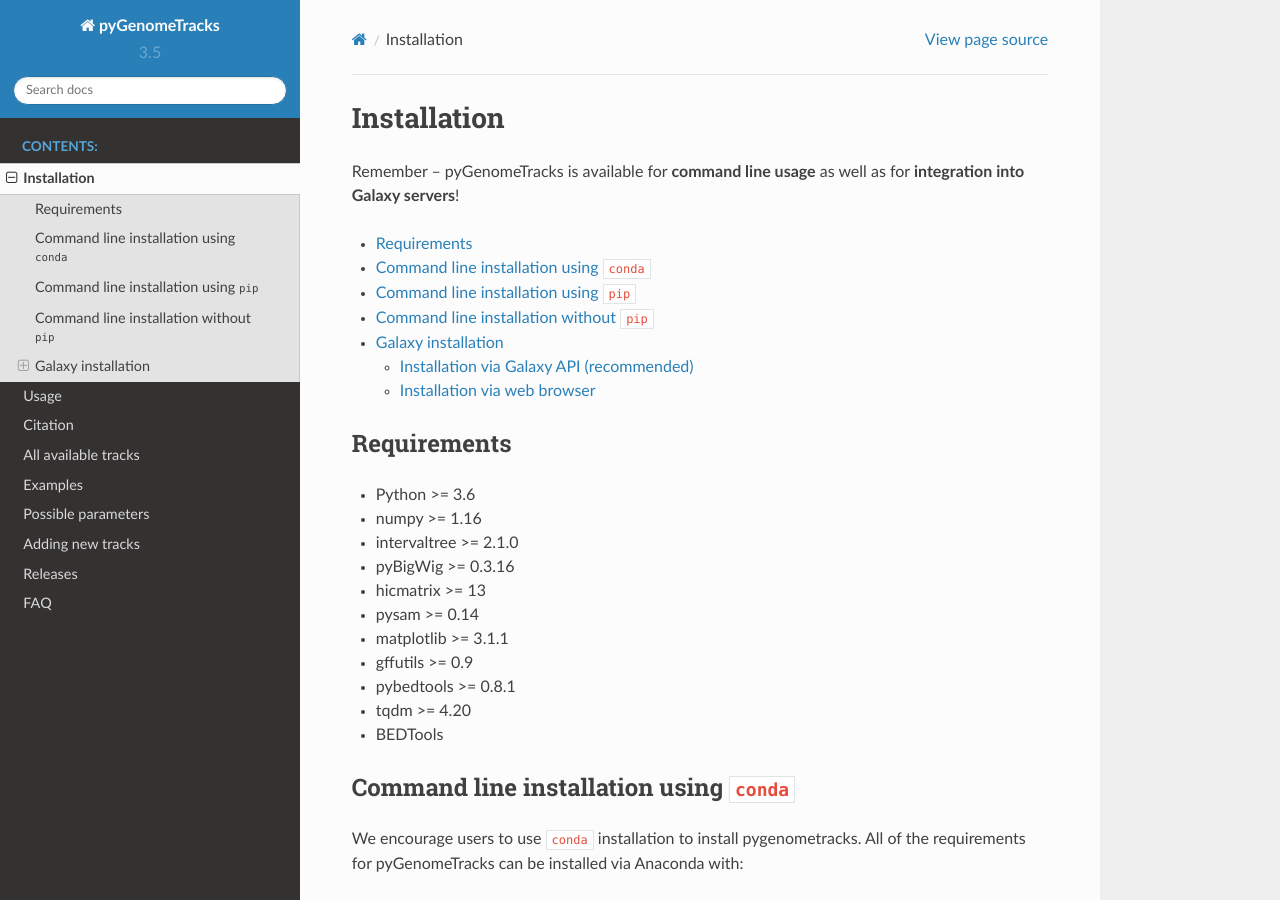
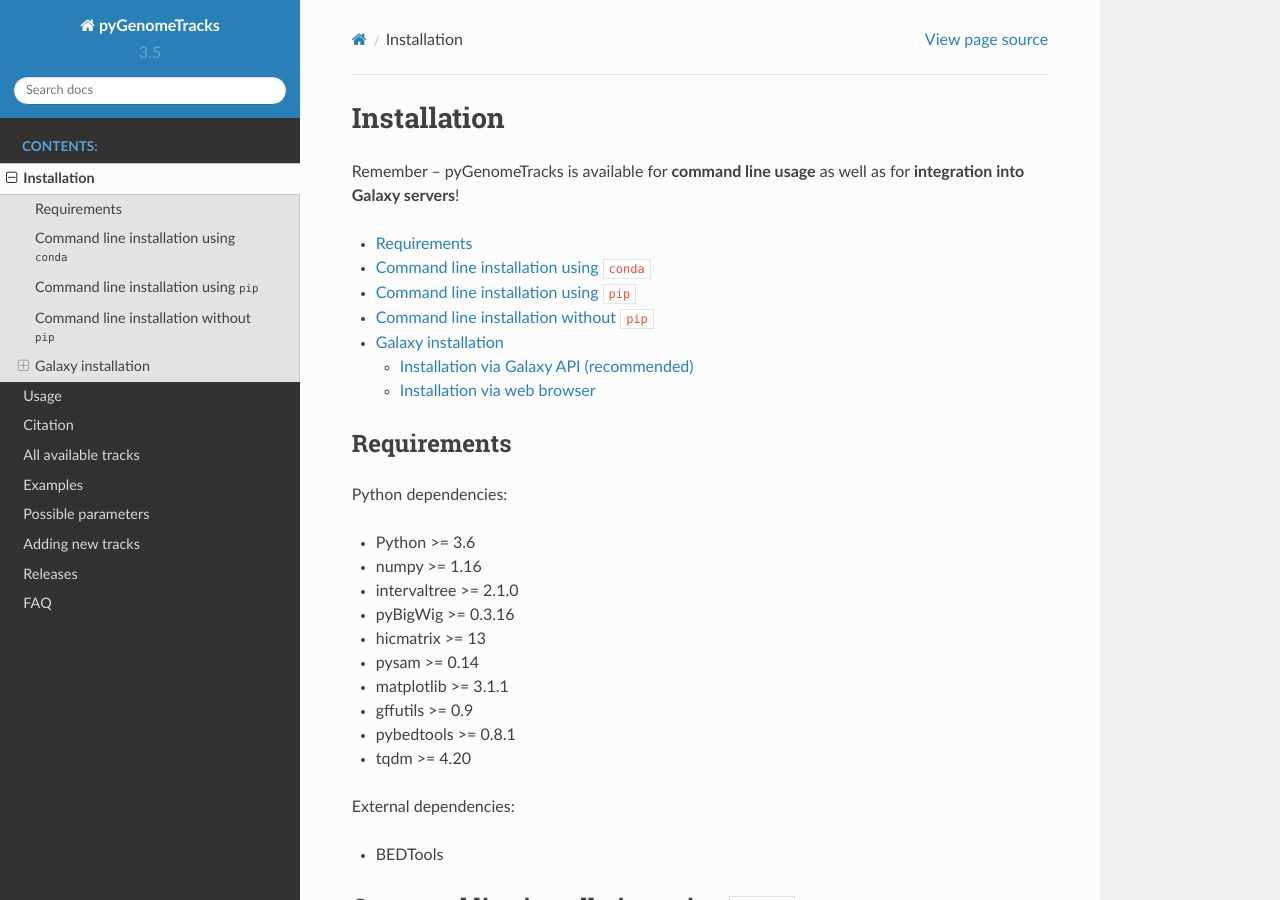
Before and after one commit to deeptools/pyGenomeTracks, a Sphinx documentation site: the page built from docs/content/installation.rst, in a window 1280 px wide and 900 px high. Built offline with Sphinx 7.4.7 and the Read the Docs theme 2.0.0, drawn with Linux system fonts in a browser that asks for light colours.

Commit message:
Highlight BEDTools as external dependency

```diff
--- a/docs/content/installation.rst
+++ b/docs/content/installation.rst
@@ -10,6 +10,8 @@
 Requirements
 -------------
 
+Python dependencies:
+
 * Python >= 3.6
 * numpy >= 1.16
 * intervaltree >= 2.1.0
@@ -20,6 +22,8 @@
 * gffutils >= 0.9
 * pybedtools >= 0.8.1
 * tqdm >= 4.20
+
+External dependencies:
 
 * BEDTools
 
```
